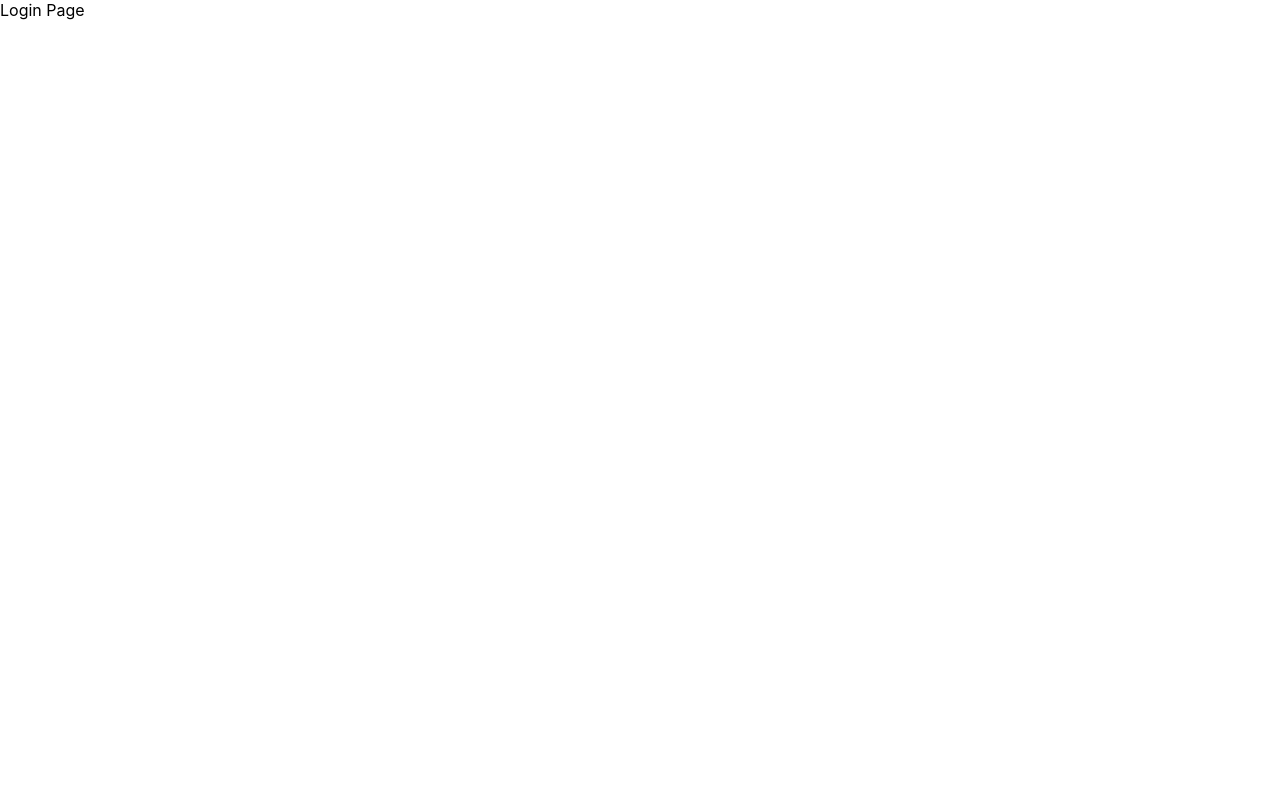
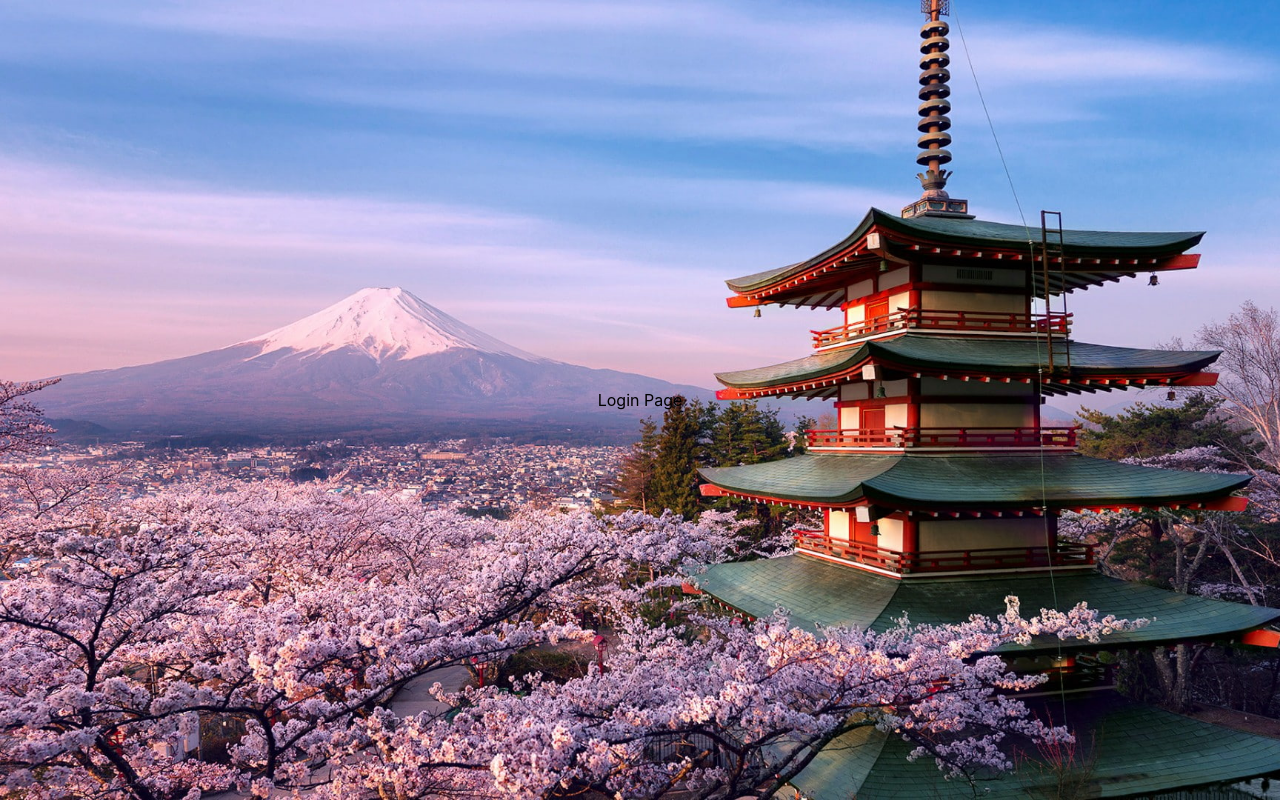
Before and after one commit to NemalPerera-NP/ABC-College-web-Frontend, a React (Create React App) app: page / in a window 1280 px wide. Built offline with nearby package versions, Linux system fonts and the light colour scheme.

Commit message:
added a background image to the login page

```diff
--- a/src/components/screens/loginPage.js
+++ b/src/components/screens/loginPage.js
@@ -1,8 +1,26 @@
 import React from "react";
+import { useNavigate } from "react-router-dom";
+import styles from "../styles/login.module.css";
 
 //logo image should be png
 function LoginPage() {
-  return <div>Login Page</div>;
+  const navigate = useNavigate();
+
+  return (
+
+    <div className={styles.login_container}>Login Page
+    <div className={styles.login_form_container}>
+        <div className={styles.login_logo_container}></div>
+        <form className={styles.login_form_container}>
+
+        </form>
+
+
+    </div>
+
+  </div>
+  );
+
 }
 
 export default LoginPage;
--- a/src/components/styles/login.module.css
+++ b/src/components/styles/login.module.css
@@ -0,0 +1,20 @@
+.login_container{
+width: 100%;
+height: 100vh;
+background-image: url('../assets/images/wallpaperflare.com_wallpaper.jpg'); /* Adjust path as needed */
+background-size: cover;
+background-position: center;
+display: flex;
+justify-content: center;
+align-items: center;
+}
+
+.login_form_container{
+
+}
+.login_logo_container{
+
+}
+.login_form_container{
+
+}
```
Also changed, not shown: src/components/assets/images/wallpaperflare.com_wallpaper.jpg (added).
